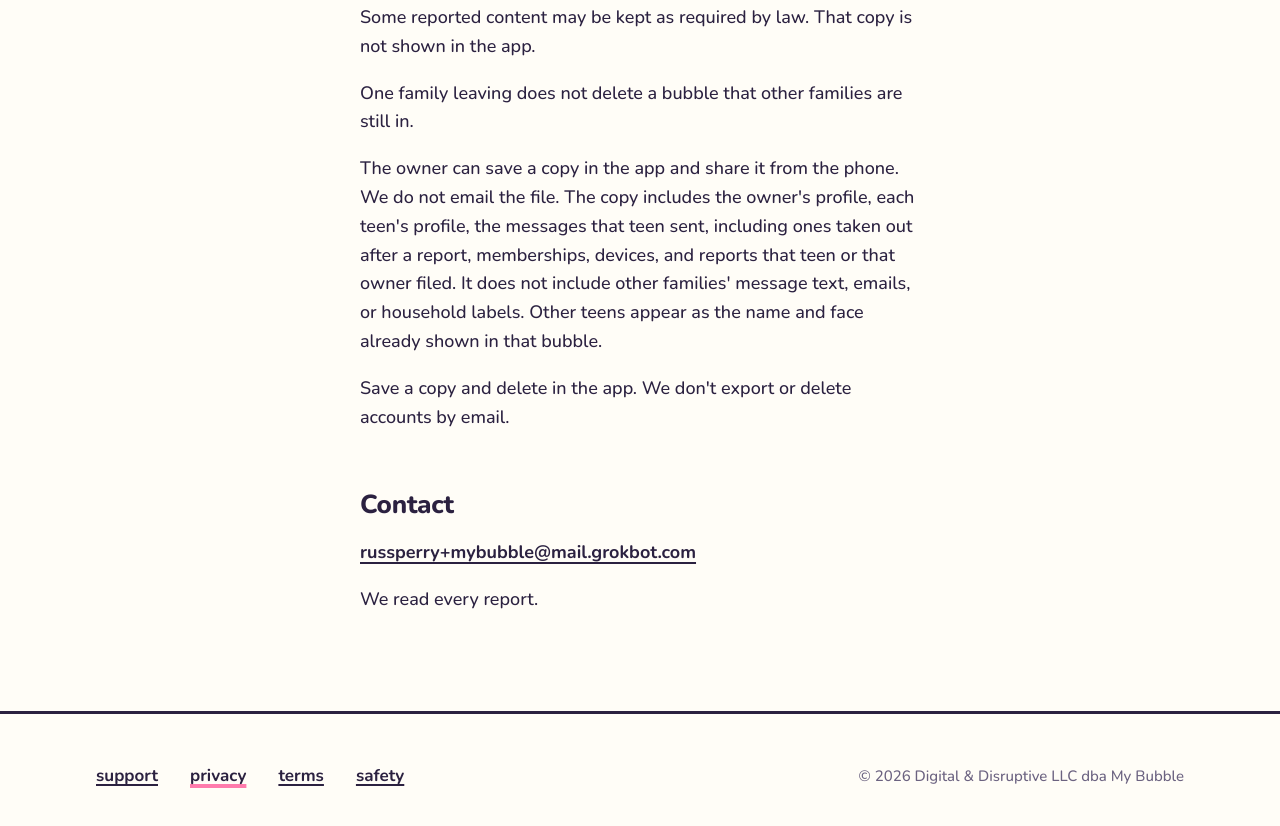
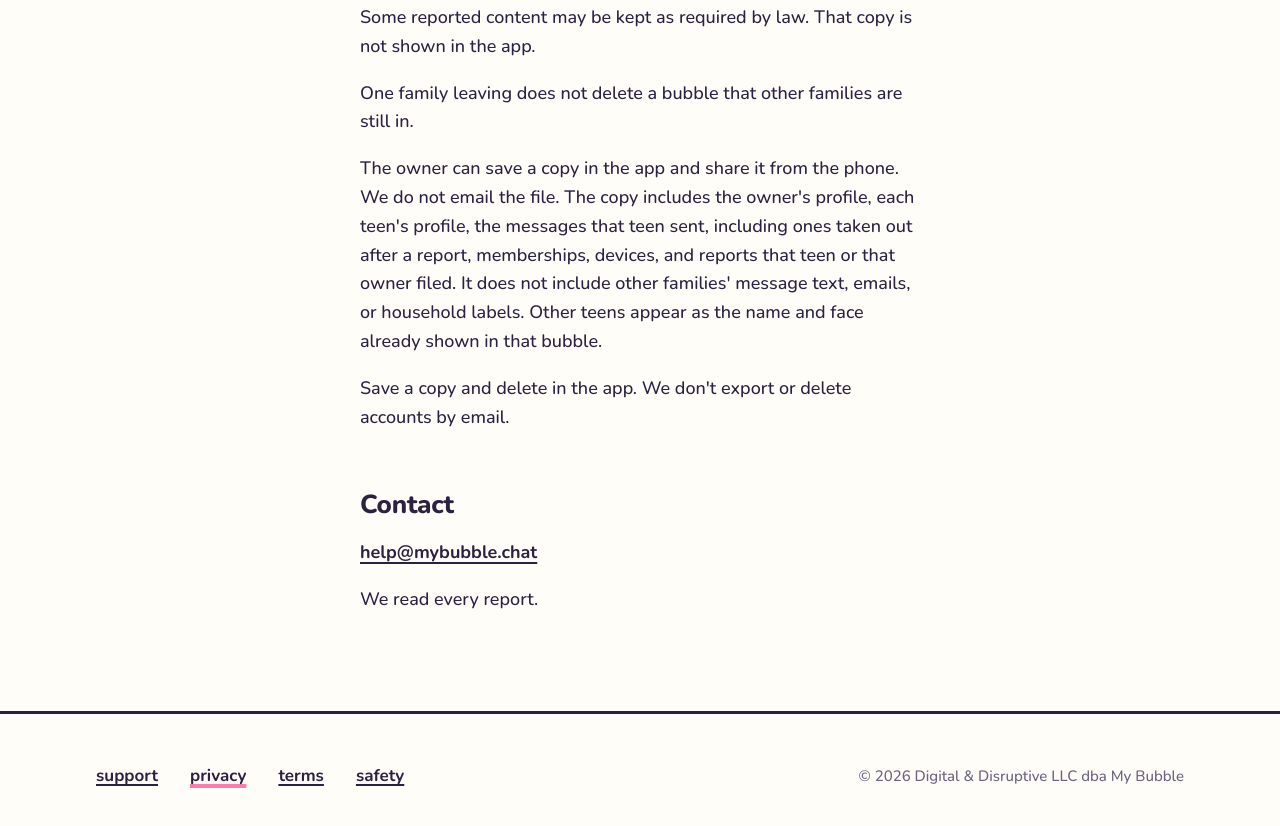
Before and after one commit to russperry/my-bubble-site, a plain HTML site: page privacy/index.html in a window 1280 px wide. Shown: the part 4404-5230 px from the top of the page. Drawn offline with Linux system fonts and the light colour scheme.

Commit message:
Support is help@mybubble.chat.

```diff
--- a/privacy/index.html
+++ b/privacy/index.html
@@ -92,7 +92,7 @@
 <p>The owner can save a copy in the app and share it from the phone. We do not email the file. The copy includes the owner&#39;s profile, each teen&#39;s profile, the messages that teen sent, including ones taken out after a report, memberships, devices, and reports that teen or that owner filed. It does not include other families&#39; message text, emails, or household labels. Other teens appear as the name and face already shown in that bubble.</p>
 <p>Save a copy and delete in the app. We don&#39;t export or delete accounts by email.</p>
 <h2>Contact</h2>
-<p><a href="mailto:russperry+mybubble@mail.grokbot.com">russperry+mybubble@mail.grokbot.com</a></p>
+<p><a href="mailto:help@mybubble.chat">help@mybubble.chat</a></p>
 <p>We read every report.</p>
 </main>
 <footer class="site-foot">
```
Also changed, not shown: support/index.html (+1 -1 lines), terms/index.html (+1 -1 lines).
